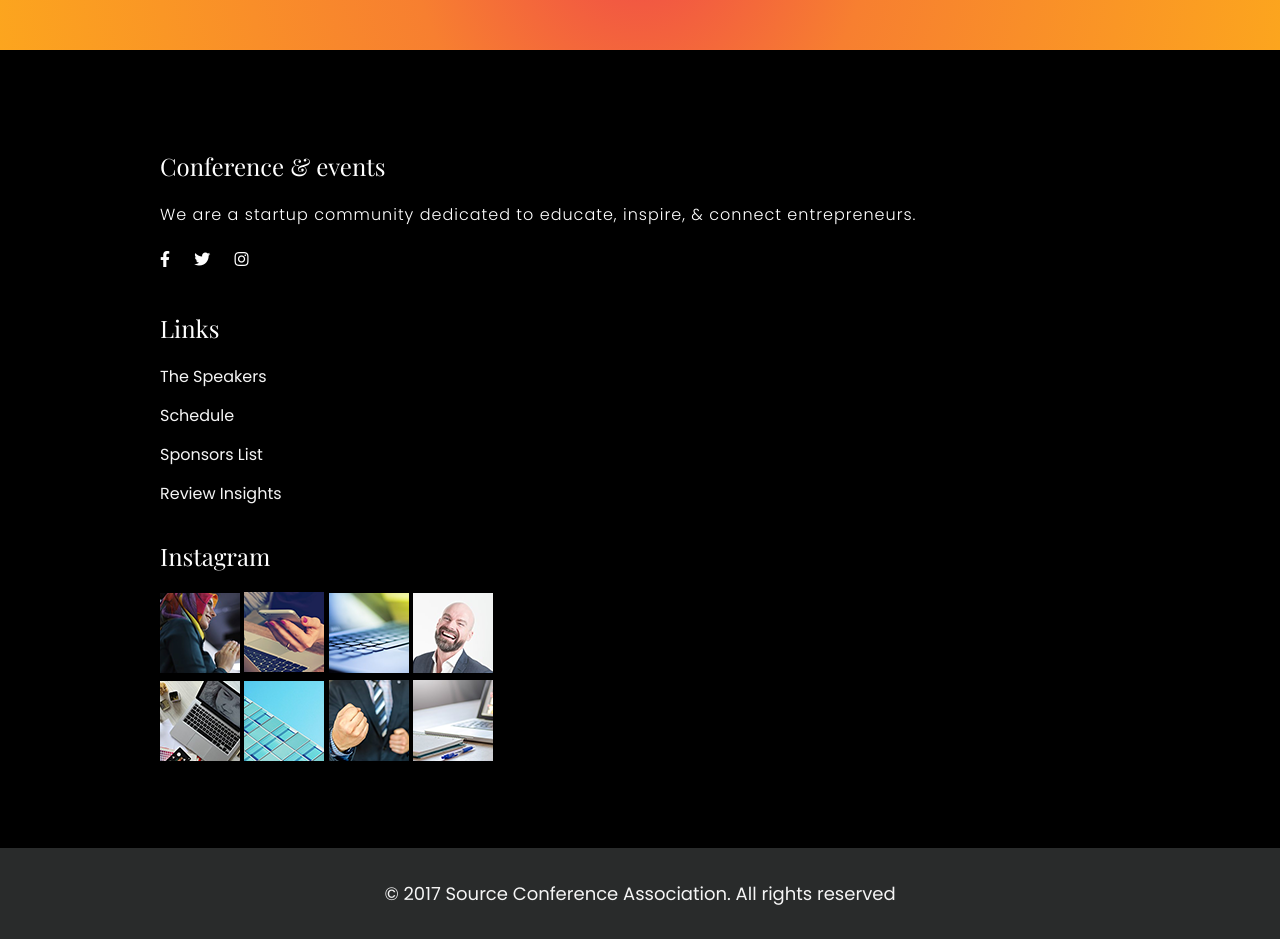
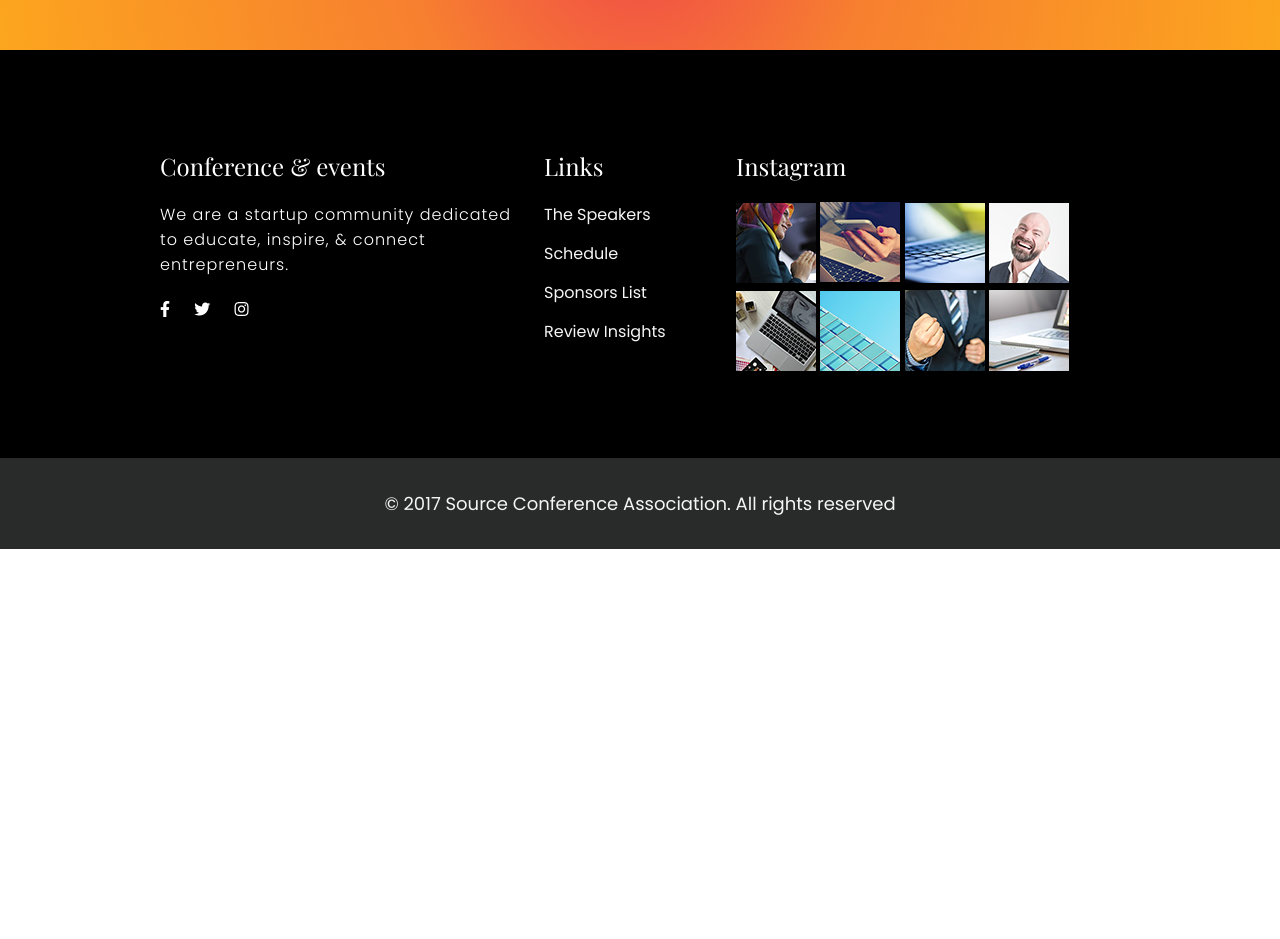
Before and after one commit to bigyank/design-assignment-final, a plain HTML site: page index.html in a window 1280 px wide. Shown: the part 7820-8759 px from the top of the page. After the commit the page ends 8369 px from the top, so only its background shows below. Drawn offline with nearby package versions, Linux system fonts and the light colour scheme; a web font is replaced by a local one.

Commit message:
footer link responsive

```diff
--- a/index.html
+++ b/index.html
@@ -728,7 +728,7 @@
 
       <section class="footer-links">
         <div class="footer-links-wraper">
-          <div class="container">
+          <div class="container clearfloat">
             <div class="events">
               <h2>Conference & events</h2>
               <p>
@@ -741,6 +741,7 @@
                 <i class="fab fa-instagram"></i>
               </div>
             </div>
+
             <div class="event-lists">
               <h2>Links</h2>
               <ul>
--- a/styles/media.css
+++ b/styles/media.css
@@ -129,6 +129,22 @@
     display: inline-block;
     width: 50%;
     margin-left: 40px;
+  }
+
+  /* footer links */
+  .events {
+    width: 40%;
+  }
+
+  .event-lists {
+    width: 20%;
+  }
+
+  .events,
+  .event-lists,
+  .instagram {
+    float: left;
+    padding-right: 30px;
   }
 
   /* footer */
```
